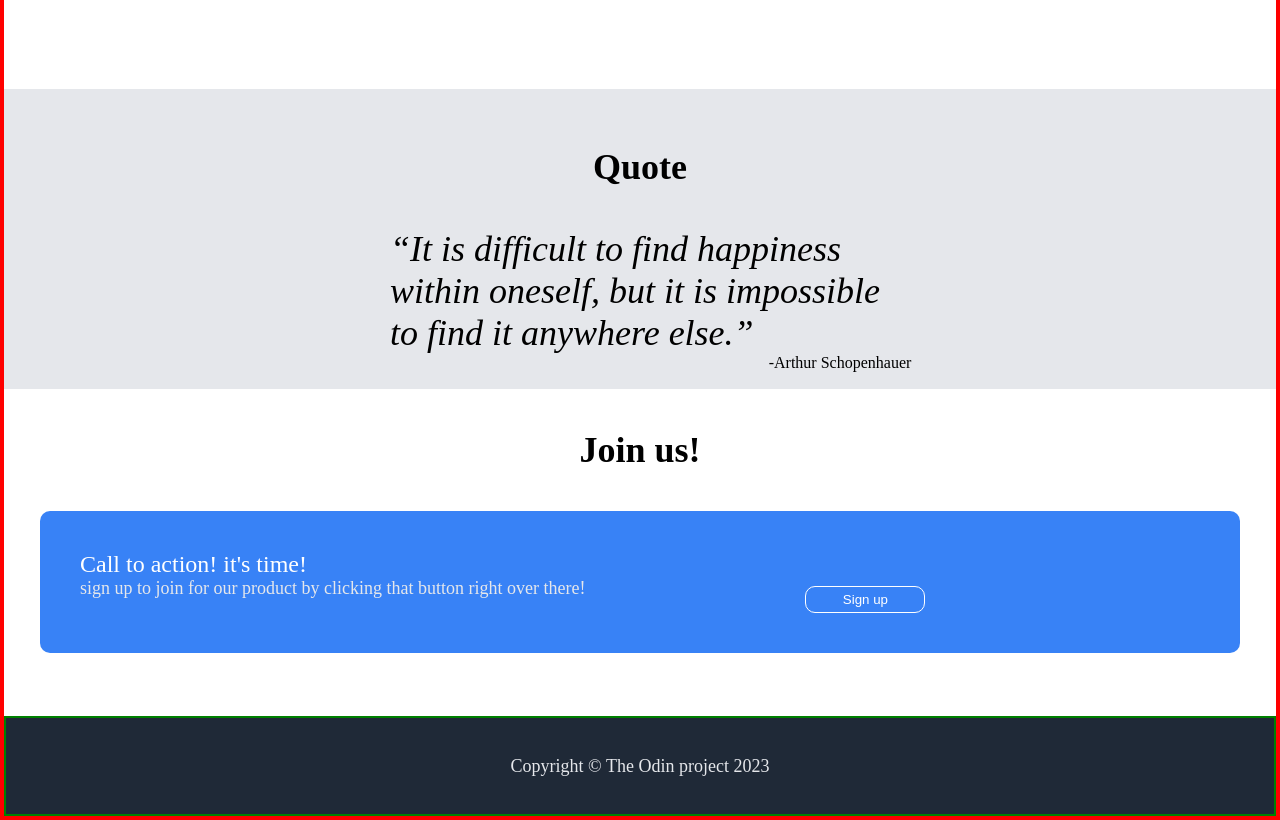
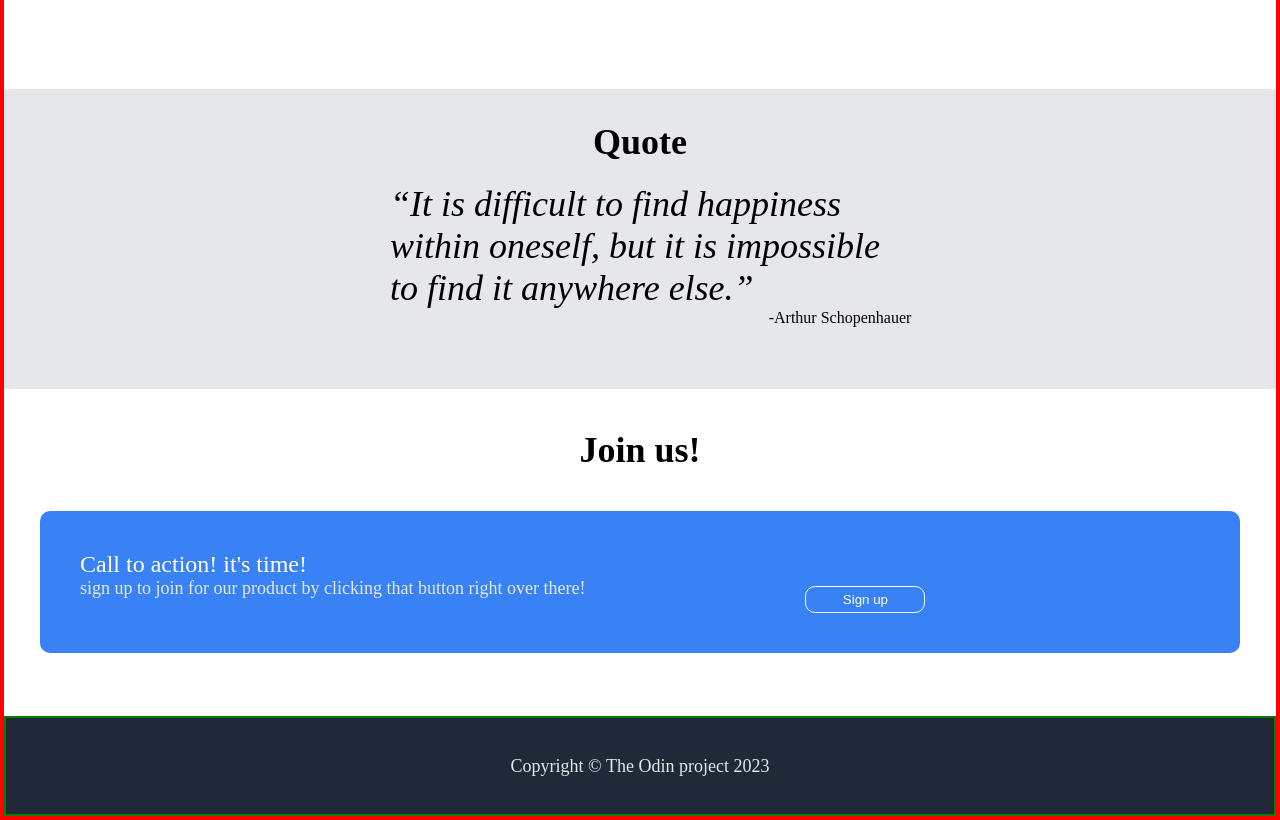
Before and after one commit to kapowlo/Landing-Page, a plain HTML site: page index.html in a window 1280 px wide. Shown: the part 780-1600 px from the top of the page. Drawn offline with Linux system fonts and the light colour scheme.

Commit message:
style.css Reduced the space between the quote title and the text under it and between the h3 and the top of the container

```diff
--- a/style.css
+++ b/style.css
@@ -137,6 +137,12 @@ header {
 }
 /* CSS rule for the quote section */
 
+.text-center-bold.reduce-top-margin {
+  /*for the quote section reduce the space between the p text and the h3 title by a little
+  and bring the h3 title a bit closer to the top  */
+  margin: -30px 0 20px 0;
+}
+
 .grey-bg {
   /*bg color for the section quote */
   background-color: #e5e7eb;
```
